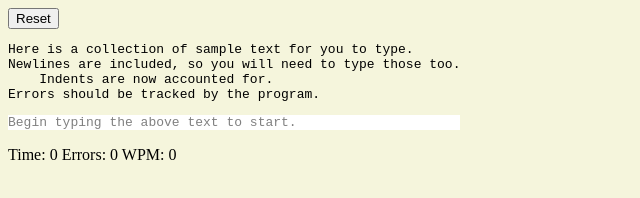
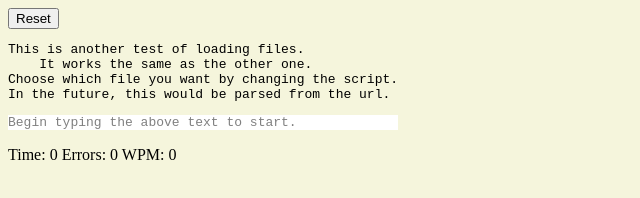
Before and after one commit to eliouoba/ProGrammar, a plain HTML site: page typing-input/MockUP.html in a window 1280 px wide. Shown: the whole page, without its empty margins (0-640 px from the left). Drawn offline with Linux system fonts and the light colour scheme.

Commit message:
Added file load functionality

```diff
--- a/typing-input/MockUP.html
+++ b/typing-input/MockUP.html
@@ -11,11 +11,7 @@
 <body>
     <button type="button" onclick = "reset()">Reset</button>
 
-    <pre id="toType">
-Here is a collection of sample text for you to type.
-Newlines are included, so you will need to type those too.
-&#09;Indents are now accounted for.
-Errors should be tracked by the program.</pre>
+    <pre id="toType"></pre>
 
     <pre id="typed" style="background-color: white;"></pre>
 
--- a/typing-input/MockUpScript.js
+++ b/typing-input/MockUpScript.js
@@ -1,10 +1,21 @@
 //Josiah Hsu
 let errors, time,  wpm, tracker, start, end, interval;
-const toType = document.getElementById("toType").innerHTML;
+let toType;
 const stats = document.getElementById("stats");
 const typed = document.getElementById("typed");
 
 init();
+
+//load text into document
+let x = new XMLHttpRequest();
+x.open("GET", "SampleText2.txt"); //determines which file to load
+x.onreadystatechange = function() {
+    if (this.readyState == 4 && this.status == 200) {
+        document.getElementById("toType").innerHTML = this.responseText;
+        toType = document.getElementById("toType").innerHTML;
+    }
+  };
+x.send();
 
 /**
  * init - sets initial state
--- /dev/null
+++ b/typing-input/SampleText.txt
@@ -0,0 +1,4 @@
+Here is a collection of sample text for you to type.
+Newlines are included, so you will need to type those too.
+&#09;Indents are now accounted for.
+Errors should be tracked by the program.
--- /dev/null
+++ b/typing-input/SampleText2.txt
@@ -0,0 +1,4 @@
+This is another test of loading files.
+&#09;It works the same as the other one.
+Choose which file you want by changing the script.
+In the future, this would be parsed from the url.
```
